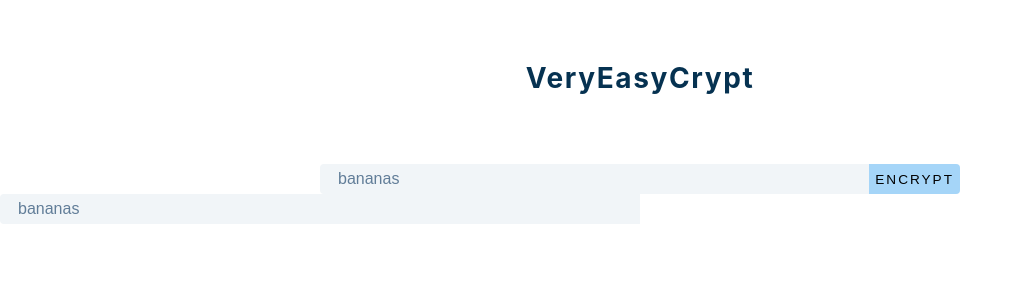
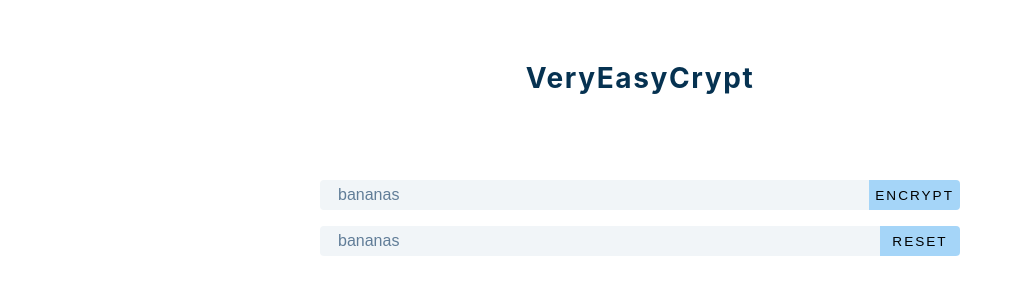
Before and after one commit to Asduyt/hackathonProject, a React (Create React App) app in the folder veryeasycrypt/: page / in a window 1280 px wide. Shown: the top 300 px of the page, without its empty margins (0-1023 px from the left). Built offline with nearby package versions, Linux system fonts and the light colour scheme.

Commit message:
realign stuff

```diff
--- a/veryeasycrypt/src/App.js
+++ b/veryeasycrypt/src/App.js
@@ -1,5 +1,7 @@
 
 import React, { useState, useEffect } from 'react'
+
+let input;
 
 function App() {
   const [word, setWord] = useState('');
@@ -7,6 +9,7 @@ function App() {
 
   const handleSubmit = (e) => {
     e.preventDefault()
+    input = word;
     setPassword(encrypt());
 
   }
@@ -30,21 +33,26 @@ function App() {
           </button>
         </div>
       </form>
+      <form className="grocery-form">
         <div className="form-control">
           <input
             type="text"
             className="grocery"
+            placeholder="bananas"
             value={password}
-          placeholder="bananas"
             disabled="disabled"
           />
+          <button type="submit" className="submit-btn">
+            RESET
+          </button>
         </div>
+      </form>
     </div>
   );
 }
 
 function encrypt() {
-  return "yo";
+  return input+"as";
 }
 
 export default App;
--- a/veryeasycrypt/src/index.css
+++ b/veryeasycrypt/src/index.css
@@ -222,6 +222,7 @@ Grocery List
 .grocery-form {
   display: flex;
   justify-content: center;
+  padding-top: 1.0rem;
 }
 
 .crypt-title h3 {
```
Lines whose indentation alone changed are shown as unchanged.
